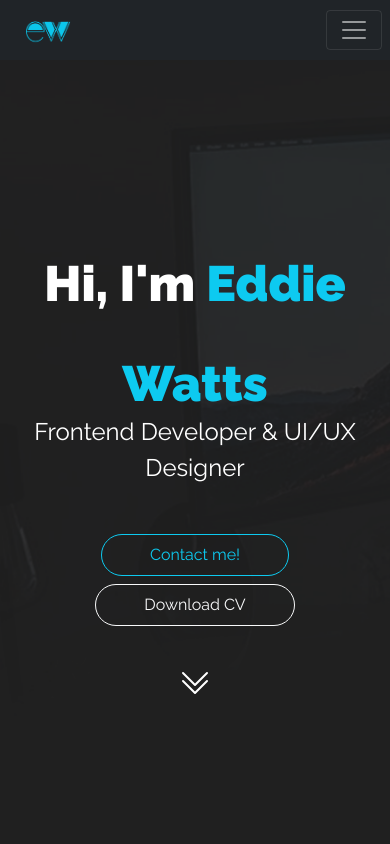
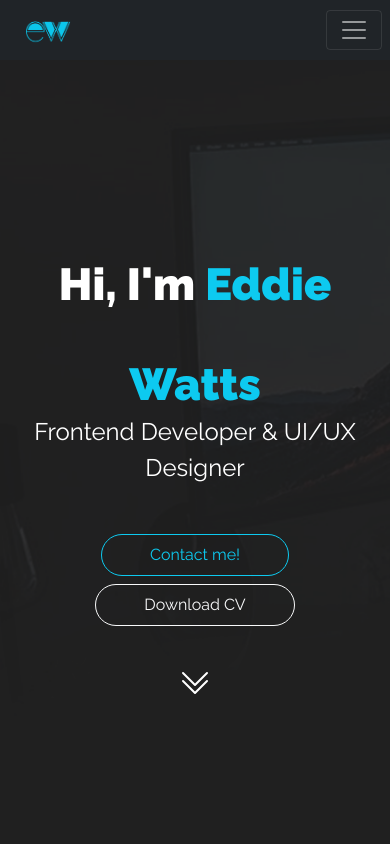
Before and after one commit to Edward-Watts/my-portfolio, a Vue app: page / in a window 390 px wide. Shown: the top 844 px of the page. Built offline with nearby package versions, Linux system fonts and the light colour scheme.

Commit message:
edit(): change font size web-responsiveness

```diff
--- a/src/views/Home/Home.vue
+++ b/src/views/Home/Home.vue
@@ -250,7 +250,7 @@
     position: relative;
     text-align: center;
     font-weight: 800;
-    font-size: 5rem;
+    font-size: 4.8rem;
     margin-bottom: -20px;
   }
 
@@ -347,7 +347,7 @@
 
   .title {
     line-height: 100px;
-    font-size: 4rem;
+    font-size: 3.8rem;
     padding-top: 90px;
   }
    .subtitle {
@@ -362,7 +362,7 @@
 @media (max-width: 620.98px) {
 
   .title {
-    font-size: 3.1rem;
+    font-size: 2.8rem;
   }
    .subtitle {
     font-size: 1.5rem;
```
